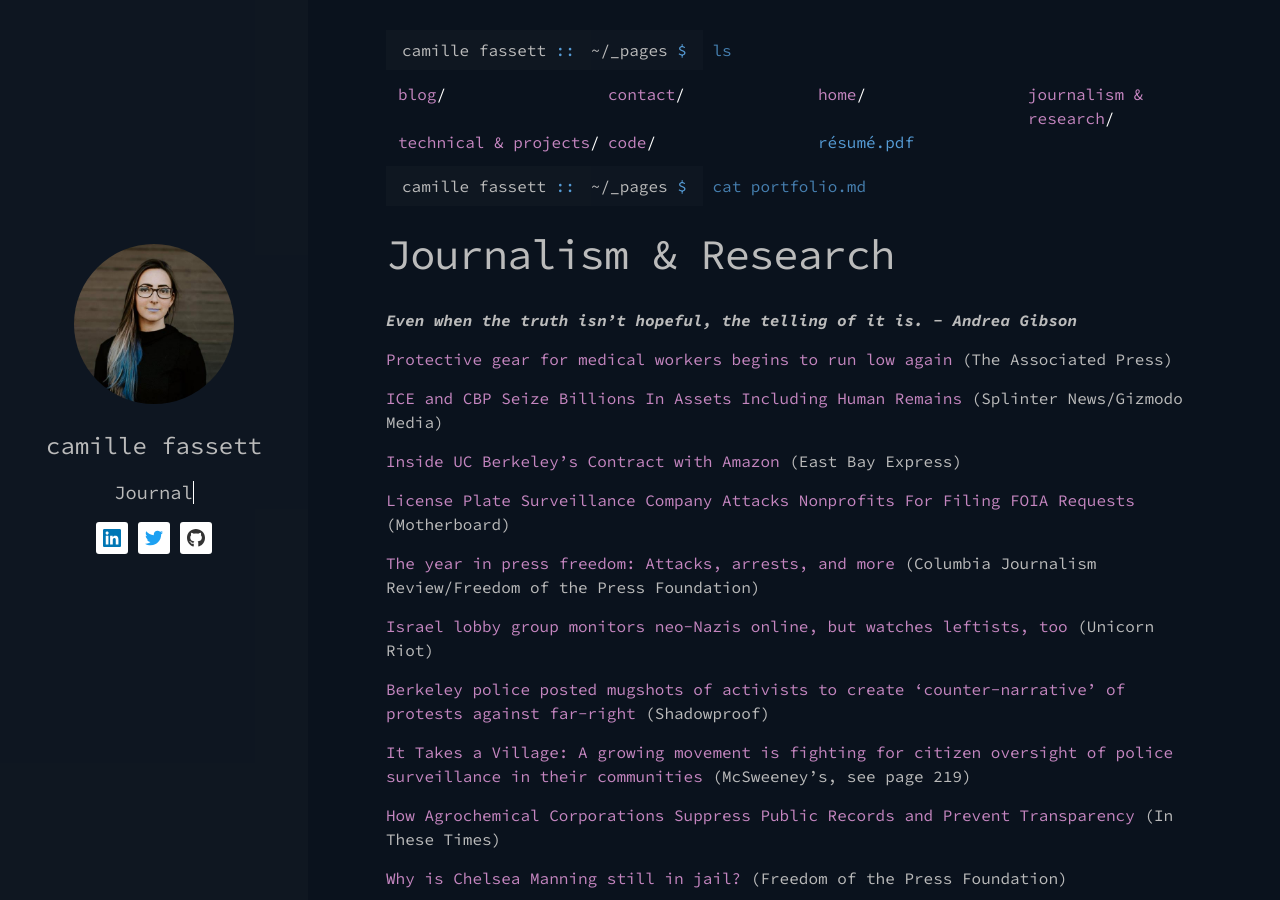
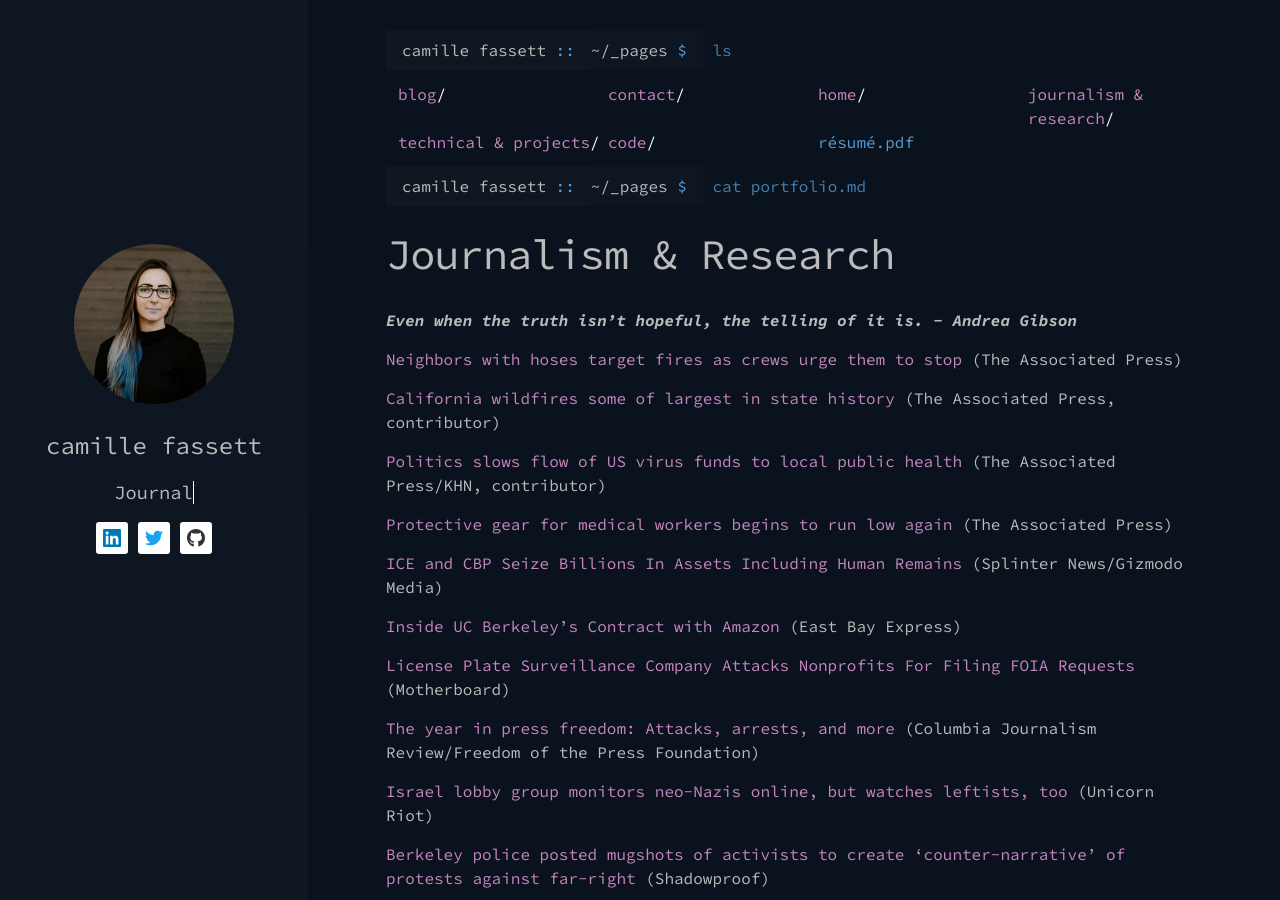
Before and after one commit to ssempervirens/ssempervirens.github.io, a Jekyll site: the page built from _pages/portfolio.md, in a window 1280 px wide and 900 px high. Built offline with Jekyll 4.4.1, drawn with Linux system fonts in a browser that asks for light colours; nearby versions of some CDN libraries.

Commit message:
update reporting

```diff
--- a/_pages/portfolio.md
+++ b/_pages/portfolio.md
@@ -3,6 +3,12 @@ title: Journalism & Research
 filename: portfolio.md
 ---
 ***Even when the truth isn’t hopeful, the telling of it is. - Andrea Gibson***
+
+[Neighbors with hoses target fires as crews urge them to stop](https://apnews.com/1eb072d62d0de1d8e5a0949d5d8efbbc) (The Associated Press)
+
+[California wildfires some of largest in state history](https://apnews.com/f2b421d9c899fec0c07a35060f4b00ff) (The Associated Press, contributor)
+
+[Politics slows flow of US virus funds to local public health](https://apnews.com/33228796a8a66a50546c9e3ddacfef1b) (The Associated Press/KHN, contributor)
 
 [Protective gear for medical workers begins to run low again](https://apnews.com/481d933b0caa6f5fc61f466c86d4777b) (The Associated Press)
 
```
